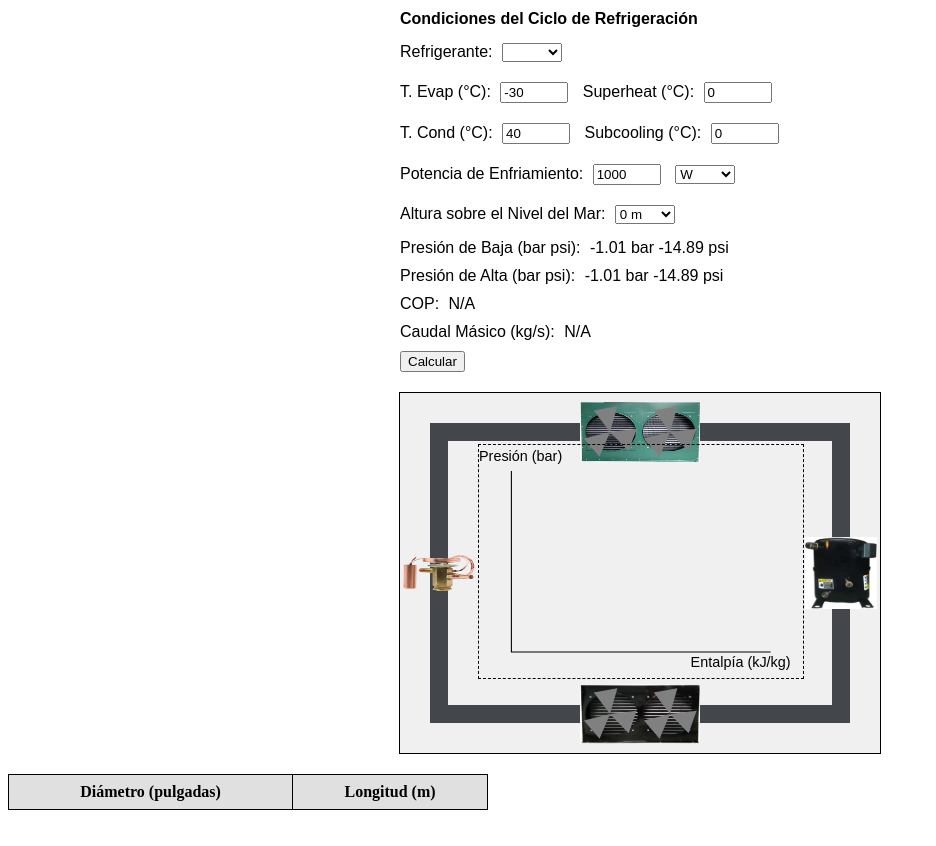
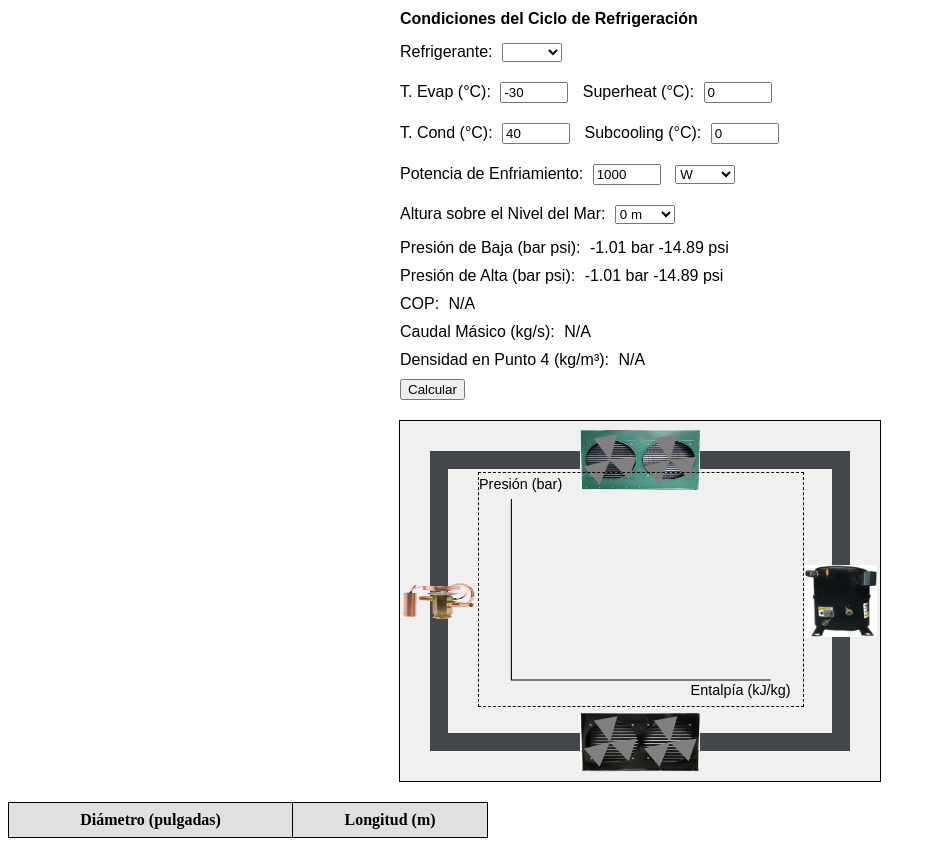
Before and after one commit to Felgalmo/propiedades, a plain HTML site: page index.html in a window 1280 px wide. Shown: the whole page, without its empty margins (0-936 px from the left). Before the commit the page ends 818 px from the top, so only its background shows below. Drawn offline with Linux system fonts and the light colour scheme; no server answers.

Commit message:
d4index.html

```diff
--- a/index.html
+++ b/index.html
@@ -121,6 +121,9 @@
         <div class="output-row">
             <label>Caudal Másico (kg/s): </label><span id="massFlow">N/A</span>
         </div>
+        <div class="output-row">
+            <label>Densidad en Punto 4 (kg/m³): </label><span id="densityPoint4">N/A</span>
+        </div>
         <div class="control-row">
             <button onclick="updateThermo()">Calcular</button>
         </div>
@@ -178,6 +181,7 @@
         const altitudeSelect = document.getElementById('altitude');
         const presionBajaSpan = document.getElementById('presionBaja');
         const presionAltaSpan = document.getElementById('presionAlta');
+        const densityPoint4Span = document.getElementById('densityPoint4');
         const capillaryTableBody = document.getElementById('capillaryTableBody');
 
         const x1 = 30, x2 = 450, y1 = 30, y2 = 330, pipeThickness = 18;
@@ -198,10 +202,10 @@
             cop: 0,
             mass_flow: 0,
             points: {
-                '1': { pressure: 0, enthalpy: 0, temperature: 0 },
-                '2': { pressure: 0, enthalpy: 0, temperature: 0 },
-                '3': { pressure: 0, enthalpy: 0, temperature: 0 },
-                '4': { pressure: 0, enthalpy: 0, temperature: 0 }
+                '1': { pressure: 0, enthalpy: 0, temperature: 0, density: 0 },
+                '2': { pressure: 0, enthalpy: 0, temperature: 0, density: 0 },
+                '3': { pressure: 0, enthalpy: 0, temperature: 0, density: 0 },
+                '4': { pressure: 0, enthalpy: 0, temperature: 0, density: 0 }
             },
             saturation: { liquid: [], vapor: [] },
             capillary_lengths: []
@@ -256,6 +260,7 @@
                     console.log('Datos recibidos:', thermoData);
                     copValueSpan.textContent = thermoData.cop.toFixed(2);
                     massFlowSpan.textContent = thermoData.mass_flow.toFixed(4);
+                    densityPoint4Span.textContent = thermoData.points['4'].density.toFixed(2);
                     updatePressures();
                     updateCapillaryTable();
                     drawPHDiagram();
@@ -263,6 +268,7 @@
                     console.error('Error en la respuesta:', data.message);
                     copValueSpan.textContent = 'N/A';
                     massFlowSpan.textContent = 'N/A';
+                    densityPoint4Span.textContent = 'N/A';
                     presionBajaSpan.textContent = 'N/A';
                     presionAltaSpan.textContent = 'N/A';
                     capillaryTableBody.innerHTML = '';
@@ -272,6 +278,7 @@
                 console.error('Error al conectar con el backend:', error);
                 copValueSpan.textContent = 'N/A';
                 massFlowSpan.textContent = 'N/A';
+                densityPoint4Span.textContent = 'N/A';
                 presionBajaSpan.textContent = 'N/A';
                 presionAltaSpan.textContent = 'N/A';
                 capillaryTableBody.innerHTML = '';
```
